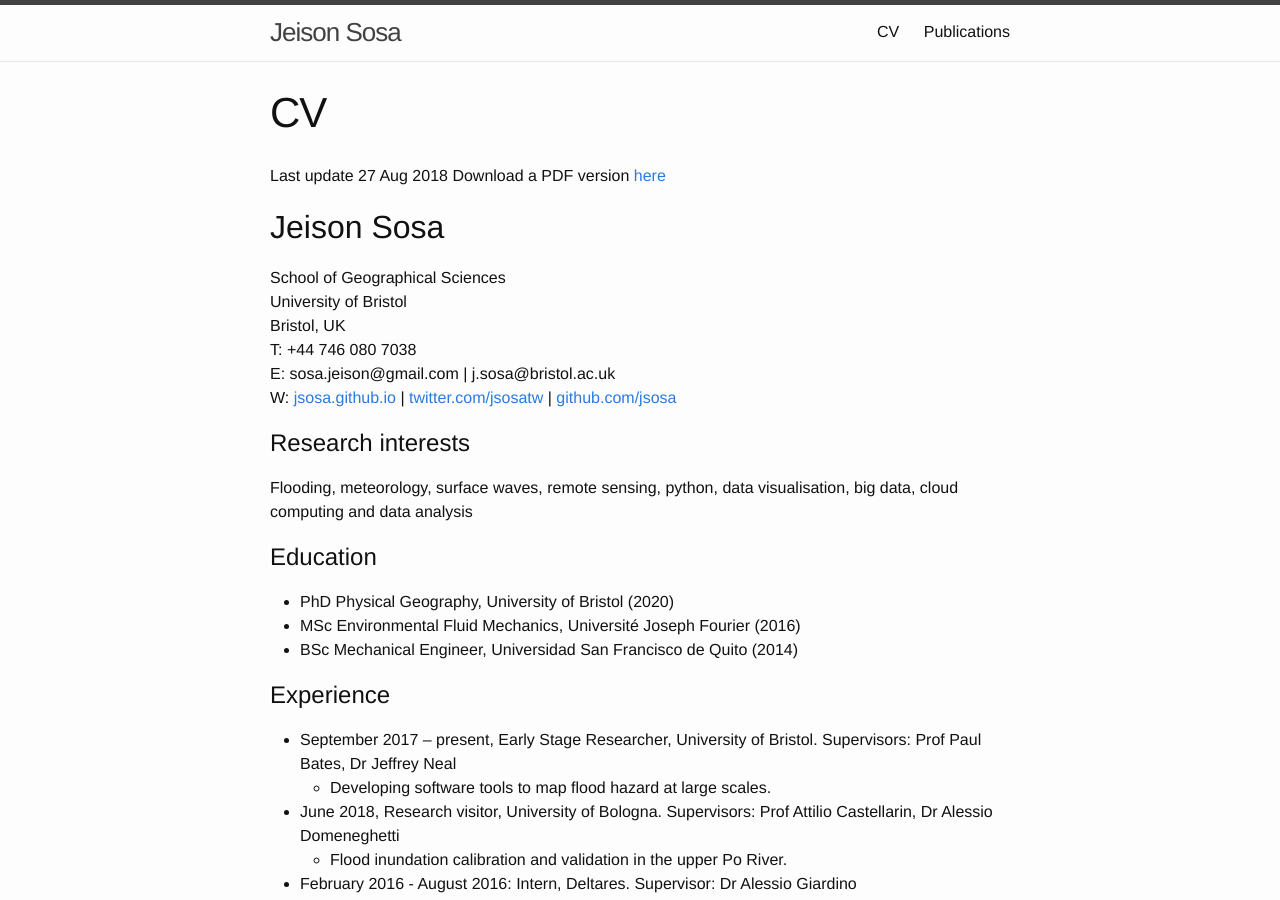
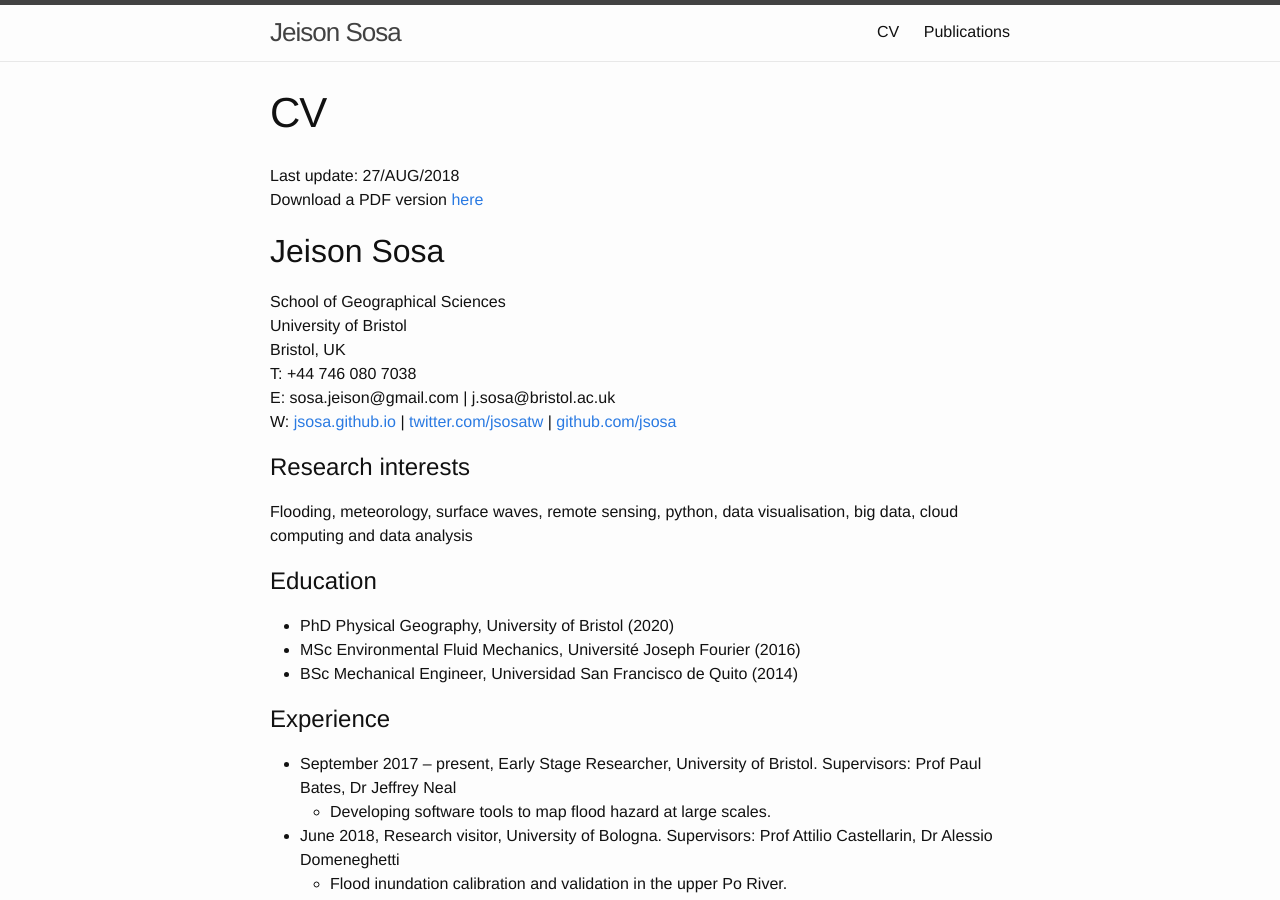
Before and after one commit to jsosa/jsosa.github.io, a Jekyll site: the page built from CV.md, in a window 1280 px wide and 900 px high. Built offline with Jekyll 4.4.1, drawn with Linux system fonts in a browser that asks for light colours.

Commit message:
CV update

```diff
--- a/CV.md
+++ b/CV.md
@@ -4,7 +4,7 @@
 permalink: /cv/
 ---
 
-Last update 27 Aug 2018
+Last update: 27/AUG/2018
 Download a PDF version [here](jsosa.github.io/maincv.pdf)
 
 ## Jeison Sosa
```
